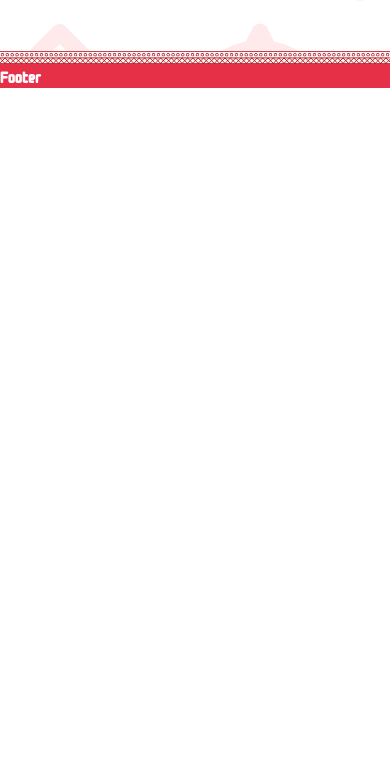
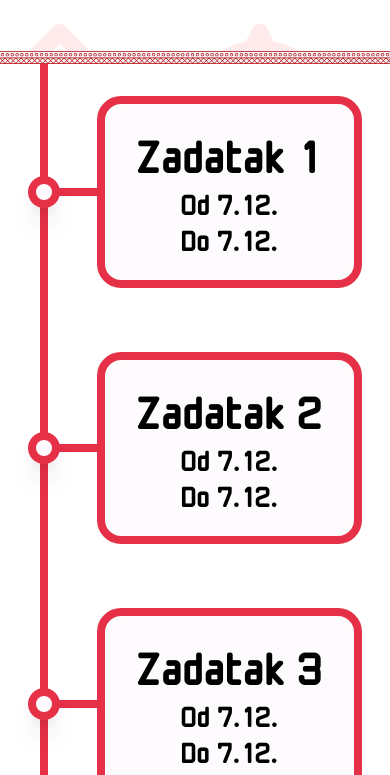
Before and after one commit to x-fer/dosasce-2023-web, a React (Vite) app: page / in a window 390 px wide. Shown: the part 793-1568 px from the top of the page. Before the commit the page ends 881 px from the top, so only its background shows below. Built offline with nearby package versions, Linux system fonts and the light colour scheme.

Commit message:
added mobile timeline

```diff
--- /dev/null
+++ b/src/components/Timeline.tsx
@@ -0,0 +1,58 @@
+type TimelineMobileCardProps = {
+  name: string
+  startDate: string
+  endDate: string
+}
+
+const TimelineMobileCard = (props: TimelineMobileCardProps) => {
+  return (
+    <div className="flex flex-row items-center justify-start ">
+      <div className="relative h-64 w-8 shrink-0">
+        <div className="absolute left-1/2 -ml-1 h-full w-2 bg-red" />
+
+        <div className="absolute left-1/2 top-1/2 -ml-1 -mt-1 h-2 w-12 bg-red" />
+
+        <div className="absolute left-1/2 top-1/2 -ml-4 -mt-4 h-8 w-8 rounded-full bg-red shadow-xl">
+          <div className="rouded-full absolute left-1/2 top-1/2 -ml-2 -mt-2 h-4 w-4 rounded-full bg-white" />
+        </div>
+      </div>
+
+      <div className="h-2 w-12 bg-red" />
+
+      <div className="flex h-48 w-full flex-col items-center justify-center rounded-3xl border-8 border-red bg-white p-4">
+        <h1 className="mb-2 text-5xl">{props.name}</h1>
+        <p className="text-3xl">Od {props.startDate}</p>
+        <p className="text-3xl">Do {props.endDate}</p>
+      </div>
+    </div>
+  )
+}
+const TimelineMobile = () => {
+  return (
+    <div className="flex w-full flex-col px-7 sm:hidden">
+      <TimelineMobileCard name="Zadatak 1" startDate="7.12." endDate="7.12." />
+      <TimelineMobileCard name="Zadatak 2" startDate="7.12." endDate="7.12." />
+      <TimelineMobileCard name="Zadatak 3" startDate="7.12." endDate="7.12." />
+    </div>
+  )
+}
+
+const TimelineLaptopCard = () => {
+  return <div></div>
+}
+
+export const TimelineLaptop = () => {
+  return <div>Timeline</div>
+}
+
+const Timeline = () => {
+  return (
+    <>
+      <TimelineMobile />
+
+      <TimelineLaptop />
+    </>
+  )
+}
+
+export default Timeline
--- a/src/components/index.ts
+++ b/src/components/index.ts
@@ -1,6 +1,7 @@
 export { default as Header } from '@/components/Header'
 export { default as Footer } from '@/components/Footer'
 export { default as ProblemRouter } from '@/components/ProblemRouter'
+export { default as Timeline } from '@/components/Timeline'
 
 export { default as Separator_1 } from '@/assets/Separator_1.svg'
 export { default as Separator_2 } from '@/assets/Separator_2.svg'
--- a/src/screens/Home.tsx
+++ b/src/screens/Home.tsx
@@ -1,4 +1,4 @@
-import { Separator_1 } from '@/components'
+import { Separator_1, Timeline } from '@/components'
 import santa from './../assets/santa.svg'
 
 const Home = () => {
@@ -10,14 +10,17 @@ const Home = () => {
             <img src={santa} className="h-auto w-full" alt="Slika djeda božičnjaka" />
           </div>
 
-          <div className="flex flex-col font-monomaniac text-red">
+          <div className="font-monomaniac flex flex-col text-red">
             <p className="text-2xl">Dobrodošli na</p>
 
             <p className="text-7xl">došašće++</p>
           </div>
         </div>
       </div>
+
       <img src={Separator_1} />
+
+      <Timeline />
     </div>
   )
 }
```
Also changed, not shown: src/assets/Trees.png (added).
